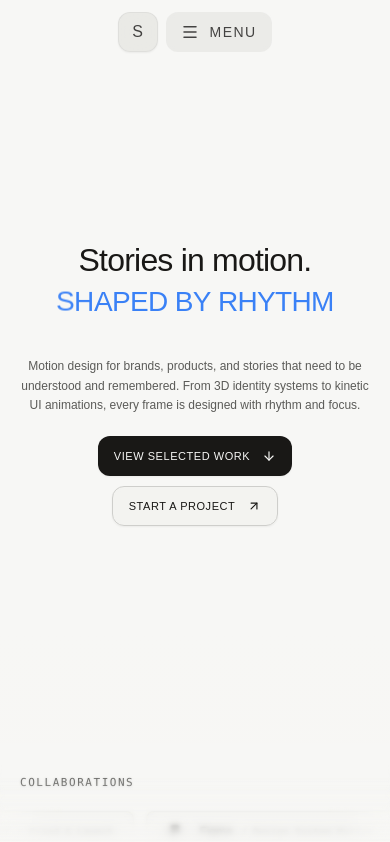
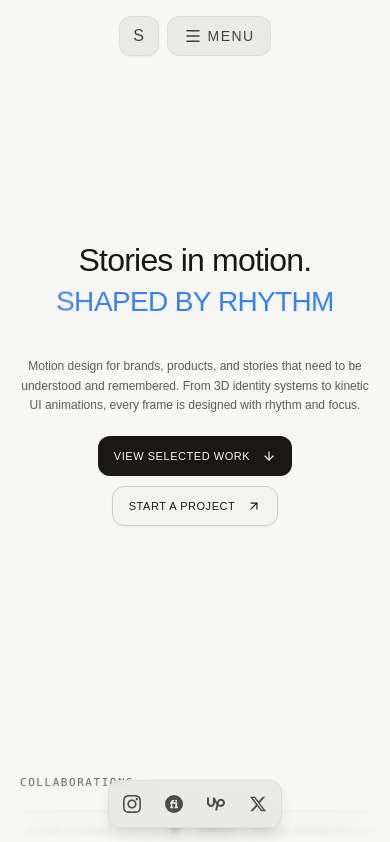
Before and after one commit to vinay-oppuri/sajju-portfolio, a Next.js app: page / in a window 390 px wide. Shown: the top 842 px of the page. Built offline with nearby package versions, Linux system fonts and the light colour scheme.

Commit message:
add: socialLinks | rem: unwanted animations

```diff
--- a/components/portfolio/portfolio-home.tsx
+++ b/components/portfolio/portfolio-home.tsx
@@ -16,6 +16,7 @@ import {
   ProcessSection,
   ContactFooter,
 } from "@/components/portfolio/sections";
+import SocialLinks from "../ui/social-links";
 
 export function PortfolioHome() {
   const root = useRef<HTMLElement>(null);
@@ -86,6 +87,7 @@ export function PortfolioHome() {
       <AboutSection />
       <ProcessSection />
       <ContactFooter />
+      <SocialLinks />
     </main>
   );
 }
--- a/components/portfolio/sections/header-section.tsx
+++ b/components/portfolio/sections/header-section.tsx
@@ -21,53 +21,40 @@ export function HeaderSection() {
     return () => window.removeEventListener("keydown", handleKeyDown);
   }, []);
 
-  // Prevent background scroll when mobile menu is open
-  useEffect(() => {
-    if (isOpen) {
-      document.body.style.overflow = "hidden";
-    } else {
-      document.body.style.overflow = "";
-    }
-    return () => {
-      document.body.style.overflow = "";
-    };
-  }, [isOpen]);
-
   const handleNavClick = (id: string) => {
     setIsOpen(false);
-    setTimeout(() => {
     scrollToSection(id);
-    }, 120);
   };
 
   return (
-    <header className="fixed inset-x-0 top-3 sm:top-6 z-50 px-4 sm:px-6 md:px-8 w-full max-w-6xl mx-auto pointer-events-none">
-      {/* Mobile Bar (< md): Left = Logo, Right = Menu Icon */}
-      <div className="flex md:hidden items-center justify-center gap-2 w-full pointer-events-auto">
+    <header className="fixed inset-x-0 top-4 sm:top-6 z-50 px-4 sm:px-6 md:px-8 w-full max-w-6xl mx-auto pointer-events-none">
+      {/* Mobile Bar (< md): Left = Logo, Right = Menu Button */}
+      <div className="relative z-50 flex md:hidden items-center justify-center gap-2 w-full pointer-events-auto">
         {/* Left: Brand Logo */}
         <a
           aria-label="Sajju home"
-          className="flex size-10 items-center justify-center rounded-xl bg-muted/90 text-base font-medium text-foreground/80 backdrop-blur-md shadow-xs border border-border/40 hover:text-foreground active:scale-95 transition-all"
+          className="flex size-10 items-center justify-center rounded-xl bg-muted/90 text-base font-medium text-foreground/80 backdrop-blur-md shadow-xs border border-border/40 hover:text-foreground active:scale-95 transition-all cursor-pointer"
           href="#top"
-          onClick={() => {
+          onClick={(e) => {
+            e.preventDefault();
             if (isOpen) setIsOpen(false);
+            scrollToSection("top");
           }}
         >
           S
         </a>
 
         {/* Right: Mobile Menu Toggle Button */}
-        <div className="flex items-center h-10 uppercase tracking-widest text-sm text-foreground/80 backdrop-blur-xs bg-muted/80 pr-4 px-1 rounded-xl">
         <button
+          type="button"
           aria-label={isOpen ? "Close menu" : "Open menu"}
           aria-expanded={isOpen}
           onClick={() => setIsOpen((prev) => !prev)}
-            className="flex size-10 items-center justify-center"
+          className="flex items-center h-10 uppercase tracking-widest text-sm text-foreground/80 backdrop-blur-md bg-muted/90 p-4 rounded-xl gap-1.5 cursor-pointer border border-border/40 select-none"
         >
-            {isOpen ? <X className="size-4.5" /> : <Menu className="size-4.5" />}
+          {isOpen ? <X className="size-4.5 shrink-0" /> : <Menu className="size-4.5 shrink-0" />}
+          <span>Menu</span>
         </button>
-          menu
-        </div>
       </div>
 
       {/* Desktop Bar (md+): Centered floating pill */}
@@ -75,8 +62,12 @@ export function HeaderSection() {
         {/* Brand Icon */}
         <a
           aria-label="Sajju home"
-          className="flex size-9 sm:size-11 shrink-0 items-center justify-center rounded-lg bg-muted/90 text-md text-foreground/80 backdrop-blur-md shadow-xs"
+          className="flex size-9 sm:size-11 shrink-0 items-center justify-center rounded-lg bg-muted/90 text-md text-foreground/80 backdrop-blur-md shadow-xs transition-colors duration-200 hover:text-foreground cursor-pointer"
           href="#top"
+          onClick={(e) => {
+            e.preventDefault();
+            scrollToSection("top");
+          }}
         >
           S
         </a>
@@ -93,7 +84,7 @@ export function HeaderSection() {
           {navItems.map(({ label, id }) => (
             <Button
               key={id}
-              className="bg-transparent hover:bg-transparent! h-6! sm:h-7! px-8! text-foreground/80 rounded-md sm:px-3 text-md font-extralight tracking-tight cursor-pointer"
+              className="bg-transparent hover:bg-transparent! h-6! sm:h-7! px-8! text-foreground/80 rounded-md sm:px-3 text-md font-extralight tracking-tight cursor-pointer transition-colors duration-200"
               onClick={() => scrollToSection(id)}
               size="sm"
             >
@@ -112,17 +103,17 @@ export function HeaderSection() {
               initial={{ opacity: 0 }}
               animate={{ opacity: 1 }}
               exit={{ opacity: 0 }}
-              transition={{ duration: 0.2 }}
+              transition={{ duration: 0.15, ease: "easeOut" }}
               onClick={() => setIsOpen(false)}
-              className="fixed inset-0 bg-background/60 backdrop-blur-xs z-40 pointer-events-auto md:hidden"
+              className="fixed inset-0 bg-background/60 backdrop-blur-xs z-40 pointer-events-auto md:hidden touch-none"
             />
 
             {/* Floating Mobile Menu Card */}
             <motion.div
-              initial={{ opacity: 0, y: -12, scale: 0.96 }}
-              animate={{ opacity: 1, y: 0, scale: 1 }}
-              exit={{ opacity: 0, y: -12, scale: 0.96 }}
-              transition={{ type: "spring", stiffness: 360, damping: 26 }}
+              initial={{ opacity: 0, y: -8 }}
+              animate={{ opacity: 1, y: 0 }}
+              exit={{ opacity: 0, y: -6 }}
+              transition={{ duration: 0.2, ease: [0.16, 1, 0.3, 1] }}
               className="relative z-50 mt-2 w-full rounded-2xl bg-card/95 backdrop-blur-xl border border-border/80 p-5 shadow-2xl pointer-events-auto md:hidden"
             >
               <div className="flex flex-col gap-1">
@@ -135,17 +126,17 @@ export function HeaderSection() {
                     <button
                       key={id}
                       onClick={() => handleNavClick(id)}
-                      className="group flex items-center justify-between w-full px-3 py-3 rounded-xl text-left text-base font-normal text-foreground/90 hover:bg-muted/80 active:bg-muted transition-all cursor-pointer"
+                      className="group flex items-center justify-between w-full px-3 py-3 rounded-xl text-left text-base font-normal text-foreground/90 hover:bg-muted/80 active:bg-muted transition-colors duration-150 cursor-pointer"
                     >
                       <div className="flex items-center gap-3">
                         <span className="text-xs font-mono text-muted-foreground/60 group-hover:text-primary transition-colors">
                           0{index + 1}
                         </span>
-                        <span className="group-hover:translate-x-0.5 transition-transform">
+                        <span>
                           {label}
                         </span>
                       </div>
-                      <ArrowUpRight className="size-4 text-muted-foreground/40 group-hover:text-foreground group-hover:translate-x-0.5 group-hover:-translate-y-0.5 transition-all" />
+                      <ArrowUpRight className="size-4 text-muted-foreground/40 group-hover:text-foreground transition-colors" />
                     </button>
                   ))}
                 </div>
@@ -154,7 +145,7 @@ export function HeaderSection() {
                 <div className="mt-4 pt-4 border-t border-border/60 flex flex-col gap-2.5">
                   <Button
                     onClick={() => handleNavClick("contact")}
-                    className="w-full h-11 rounded-xl bg-foreground text-background text-xs uppercase tracking-wider font-medium hover:bg-foreground/90 active:scale-[0.99] transition-all cursor-pointer shadow-xs"
+                    className="w-full h-11 rounded-xl bg-foreground text-background text-xs uppercase tracking-wider font-medium hover:bg-foreground/90 active:scale-[0.98] transition-colors duration-150 cursor-pointer shadow-xs"
                   >
                     Start a project
                     <ArrowUpRight className="size-4 ml-1.5" />
--- /dev/null
+++ b/components/ui/social-links.tsx
@@ -0,0 +1,88 @@
+import React from "react";
+
+function InstagramIcon({ className = "size-4.5" }: { className?: string }) {
+    return (
+        <svg viewBox="0 0 24 24" className={className} fill="currentColor" aria-hidden="true">
+            <path d="M12 2.163c3.204 0 3.584.012 4.85.07 3.252.148 4.771 1.691 4.919 4.919.058 1.265.069 1.645.069 4.849 0 3.205-.012 3.584-.069 4.849-.149 3.225-1.664 4.771-4.919 4.919-1.266.058-1.644.07-4.85.07-3.204 0-3.584-.012-4.849-.07-3.26-.149-4.771-1.699-4.919-4.92-.058-1.265-.07-1.644-.07-4.849 0-3.204.013-3.583.07-4.849.149-3.227 1.664-4.771 4.919-4.919 1.266-.057 1.645-.069 4.849-.069zm0-2.163c-3.259 0-3.667.014-4.947.072-4.358.2-6.78 2.618-6.98 6.98-.059 1.281-.073 1.689-.073 4.948 0 3.259.014 3.668.072 4.948.2 4.358 2.618 6.78 6.98 6.98 1.281.058 1.689.072 4.948.072 3.259 0 3.668-.014 4.948-.072 4.354-.2 6.782-2.618 6.979-6.98.059-1.28.073-1.689.073-4.948 0-3.259-.014-3.667-.072-4.947-.196-4.354-2.617-6.78-6.979-6.98-1.281-.059-1.69-.073-4.949-.073zm0 5.838c-3.403 0-6.162 2.759-6.162 6.162s2.759 6.163 6.162 6.163 6.162-2.759 6.162-6.163c0-3.403-2.759-6.162-6.162-6.162zm0 10.162c-2.209 0-4-1.79-4-4 0-2.209 1.791-4 4-4s4 1.791 4 4c0 2.21-1.791 4-4 4zm6.406-11.845c-.796 0-1.441.645-1.441 1.44s.645 1.44 1.441 1.44c.795 0 1.439-.645 1.439-1.44s-.644-1.44-1.439-1.44z" />
+        </svg>
+    );
+}
+
+function TwitterIcon({ className = "size-4.5" }: { className?: string }) {
+    return (
+        <svg viewBox="0 0 24 24" className={className} fill="currentColor" aria-hidden="true">
+            <path d="M18.244 2.25h3.308l-7.227 8.26 8.502 11.24H16.17l-5.214-6.817L4.99 21.75H1.68l7.73-8.835L1.254 2.25H8.08l4.713 6.231zm-1.161 17.52h1.833L7.084 4.126H5.117z" />
+        </svg>
+    );
+}
+
+function FiverrIcon({ className = "size-4.5" }: { className?: string }) {
+    return (
+        <svg viewBox="0 0 508.02 508.02" className={className} fill="currentColor" aria-hidden="true">
+            <mask id="fiverr-cutout">
+                <rect width="100%" height="100%" fill="white" />
+                <circle cx="314.14" cy="161.21" r="26.87" fill="black" />
+                <path
+                    d="M344.04 206.68h-123v-8.06c0-15.83 15.83-16.13 23.89-16.13 9.25 0 13.44.9 13.44.9v-43.6a155.21 155.21 0 0 0-19.71-1.19c-25.68 0-73.16 7.16-73.16 61.51v8.89h-22.4v40.31h22.4v85.1h-20.9v40.31h85.34v-40.31h-24.49v-85.1H290v85.1h-20.87v40.31h97.65v-40.31h-22.74v-85.74z"
+                    fill="black"
+                />
+            </mask>
+            <circle cx="254.01" cy="254.01" r="254.01" mask="url(#fiverr-cutout)" />
+        </svg>
+    );
+}
+
+function UpworkIcon({ className = "size-4.5" }: { className?: string }) {
+    return (
+        <svg viewBox="0 0 24 24" className={className} fill="currentColor" aria-hidden="true">
+            <path d="M18.561 13.158c-1.102 0-2.135-.467-3.074-1.227l.228-1.076.008-.042c.207-1.143.849-3.06 2.839-3.06 1.492 0 2.703 1.212 2.703 2.703-.001 1.489-1.212 2.702-2.704 2.702zm0-8.14c-2.539 0-4.51 1.649-5.31 4.366-1.22-1.834-2.148-4.036-2.687-5.892H7.828v7.112c-.002 1.406-1.141 2.546-2.547 2.548-1.405-.002-2.543-1.143-2.545-2.548V3.492H0v7.112c0 2.914 2.37 5.303 5.281 5.303 2.913 0 5.283-2.389 5.283-5.303v-1.19c.529 1.107 1.182 2.229 1.974 3.221l-1.673 7.873h2.797l1.213-5.71c1.063.679 2.285 1.109 3.686 1.109 3 0 5.439-2.452 5.439-5.45 0-3-2.439-5.439-5.439-5.439z" />
+        </svg>
+    );
+}
+
+const socialLinks = [
+    {
+        name: "Instagram",
+        icon: InstagramIcon,
+        url: "https://www.instagram.com/sajju0711/",
+    },
+    {
+        name: "Fiverr",
+        icon: FiverrIcon,
+        url: "https://www.fiverr.com/sajju0711",
+    },
+    {
+        name: "Upwork",
+        icon: UpworkIcon,
+        url: "https://www.upwork.com",
+    },
+    {
+        name: "Twitter / X",
+        icon: TwitterIcon,
+        url: "https://twitter.com/sajju0711",
+    },
+];
+
+const SocialLinks = () => {
+    return (
+        <nav
+            aria-label="Social links"
+            className="fixed bottom-4 left-1/2 -translate-x-1/2 z-40 flex md:hidden items-center gap-1 rounded-xl bg-muted/90 backdrop-blur-md border border-border/40 p-1 shadow-lg"
+        >
+            {socialLinks.map(({ name, icon: Icon, url }) => (
+                <a
+                    key={name}
+                    href={url}
+                    target="_blank"
+                    rel="noopener noreferrer"
+                    aria-label={name}
+                    className="flex size-9.5 items-center justify-center rounded-xl text-foreground/75"
+                >
+                    <Icon className="size-4.5" />
+                </a>
+            ))}
+        </nav>
+    );
+};
+
+export default SocialLinks;
--- a/lib/scroll.ts
+++ b/lib/scroll.ts
@@ -1,3 +1,7 @@
 export function scrollToSection(id: string) {
+  if (id === "top") {
+    window.scrollTo({ top: 0, behavior: "smooth" });
+    return;
+  }
   document.getElementById(id)?.scrollIntoView({ behavior: "smooth" });
 }
```
Lines whose indentation alone changed are shown as unchanged.
